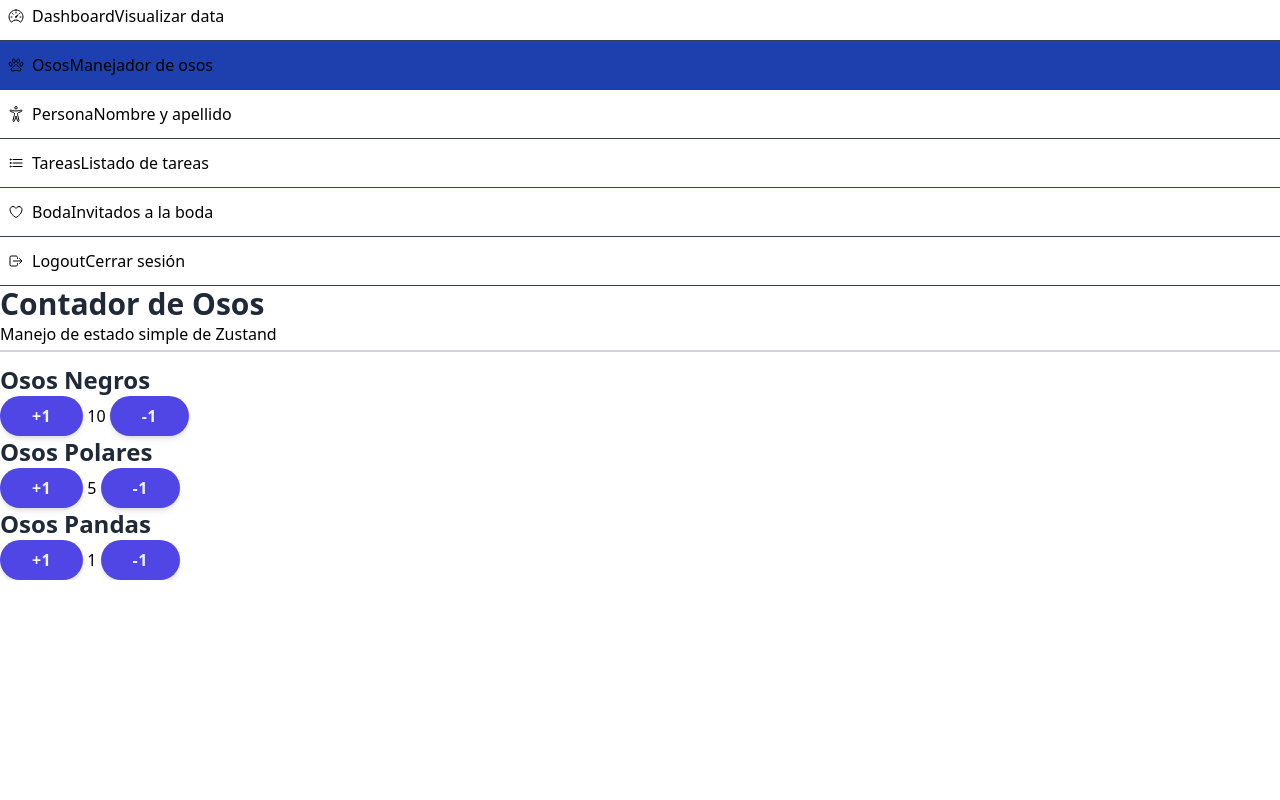
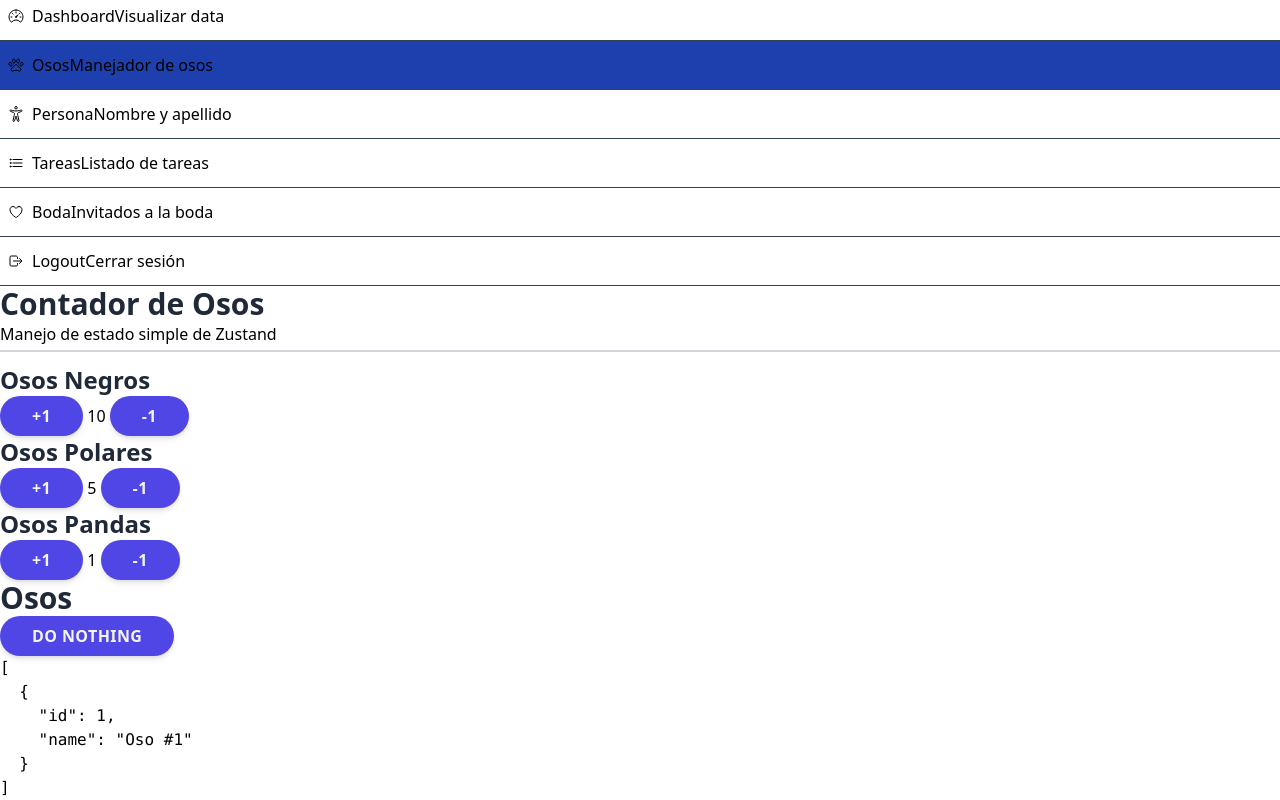
Before and after one commit to CarrloX/zustand-proyect, a React (Vite) app: page /dashboard/bears in a window 1280 px wide. Shown: the part 416-1216 px from the top of the page. Before the commit the page ends 996 px from the top, so only its background shows below. Built offline with nearby package versions, Linux system fonts and the light colour scheme.

Commit message:
third class

```diff
--- a/src/pages/01-basic/BearPage.tsx
+++ b/src/pages/01-basic/BearPage.tsx
@@ -1,8 +1,9 @@
+import { json } from "react-router-dom";
 import { WhiteCard } from "../../components";
 import { useBearStore } from "../../stores";
+import { useShallow } from "zustand/react/shallow";
 
 export const BearPage = () => {
-
   return (
     <>
       <h1>Contador de Osos</h1>
@@ -10,67 +11,76 @@
       <hr />
 
       <div className="grid grid-cols-1 md:grid-cols-2 lg:grid-cols-3 gap-2">
-
-        <BlackBears/>
-        <PolarBears/>
-        <PandaBears/>
+        <BlackBears />
+        <PolarBears />
+        <PandaBears />
+        <BearsDisplay />
       </div>
     </>
   );
 };
 
 export const BlackBears = () => {
-
-  const blackBears = useBearStore(state=>state.blackBears);
-  const increaseBlackBears = useBearStore(state=>state.increaseBlackBears);
-
+  const blackBears = useBearStore((state) => state.blackBears);
+  const increaseBlackBears = useBearStore((state) => state.increaseBlackBears);
 
   return (
     <WhiteCard centered>
       <h2>Osos Negros</h2>
 
       <div className="flex flex-col md:flex-row">
-      <button onClick={()=>increaseBlackBears(+1)}> +1</button>
+        <button onClick={() => increaseBlackBears(+1)}> +1</button>
         <span className="text-3xl mx-2 lg:mx-10"> {blackBears} </span>
-      <button onClick={()=>increaseBlackBears(-1)}>-1</button>
+        <button onClick={() => increaseBlackBears(-1)}>-1</button>
       </div>
     </WhiteCard>
-
-  )
-}
+  );
+};
 
 export const PolarBears = () => {
-
-  const polarBears = useBearStore(state=>state.polarBears);
-  const increasePolarBears = useBearStore(state=>state.increasePolarBears);
-
+  const polarBears = useBearStore((state) => state.polarBears);
+  const increasePolarBears = useBearStore((state) => state.increasePolarBears);
 
   return (
     <WhiteCard centered>
       <h2>Osos Polares</h2>
 
       <div className="flex flex-col md:flex-row">
-      <button onClick={()=>increasePolarBears(+1)}> +1</button>
+        <button onClick={() => increasePolarBears(+1)}> +1</button>
         <span className="text-3xl mx-2 lg:mx-10"> {polarBears} </span>
-      <button onClick={()=>increasePolarBears(-1)}>-1</button>
+        <button onClick={() => increasePolarBears(-1)}>-1</button>
       </div>
     </WhiteCard>
-  )
-}
+  );
+};
 
 export const PandaBears = () => {
-  const pandaBears = useBearStore(state=>state.pandaBears);
-  const increasePandaBears = useBearStore(state=>state.increasePandaBears);
+  const pandaBears = useBearStore((state) => state.pandaBears);
+  const increasePandaBears = useBearStore((state) => state.increasePandaBears);
 
-  return(
+  return (
     <WhiteCard centered>
       <h2>Osos Pandas</h2>
 
       <div className="flex flex-col md:flex-row">
-      <button onClick={()=>increasePandaBears(+1)}> +1</button>
+        <button onClick={() => increasePandaBears(+1)}> +1</button>
         <span className="text-3xl mx-2 lg:mx-10"> {pandaBears} </span>
-      <button onClick={()=>increasePandaBears(-1)}>-1</button>
+        <button onClick={() => increasePandaBears(-1)}>-1</button>
       </div>
     </WhiteCard>
-  )
-}
+  );
+};
+
+export const BearsDisplay = () => {
+  const bears = useBearStore(useShallow((state) => state.bears));
+  const doNothing = useBearStore((state) => state.doNothing);
+
+  return (
+    <WhiteCard>
+      <h1>Osos</h1>
+      <button onClick={doNothing}>Do nothing</button>
+
+      <pre>{JSON.stringify(bears, null, 2)}</pre>
+    </WhiteCard>
+  );
+};
--- a/src/stores/bears/bears.store.ts
+++ b/src/stores/bears/bears.store.ts
@@ -1,23 +1,36 @@
 import { create } from "zustand";
+
+interface Bear {
+  id: number;
+  name: string;
+}
 
 interface BearState {
   blackBears: number;
   polarBears: number;
   pandaBears: number;
 
+  bears: Bear[];
+
   increaseBlackBears: (by: number) => void;
   increasePolarBears: (by: number) => void;
   increasePandaBears: (by: number) => void;
+
+  doNothing: () => void;
 }
 
 export const useBearStore = create<BearState>()((set) => ({
   blackBears: 10,
   polarBears: 5,
   pandaBears: 1,
+
+  bears: [{ id: 1, name: "Oso #1" }],
   increaseBlackBears: (by: number) =>
     set((state) => ({ blackBears: state.blackBears + by })),
   increasePolarBears: (by: number) =>
     set((state) => ({ polarBears: state.polarBears + by })),
   increasePandaBears: (by: number) =>
     set((state) => ({ pandaBears: state.pandaBears + by })),
+
+  doNothing: () => set((state) => ({ bears: [...state.bears] })),
 }));
```
Lines whose indentation alone changed are shown as unchanged.
